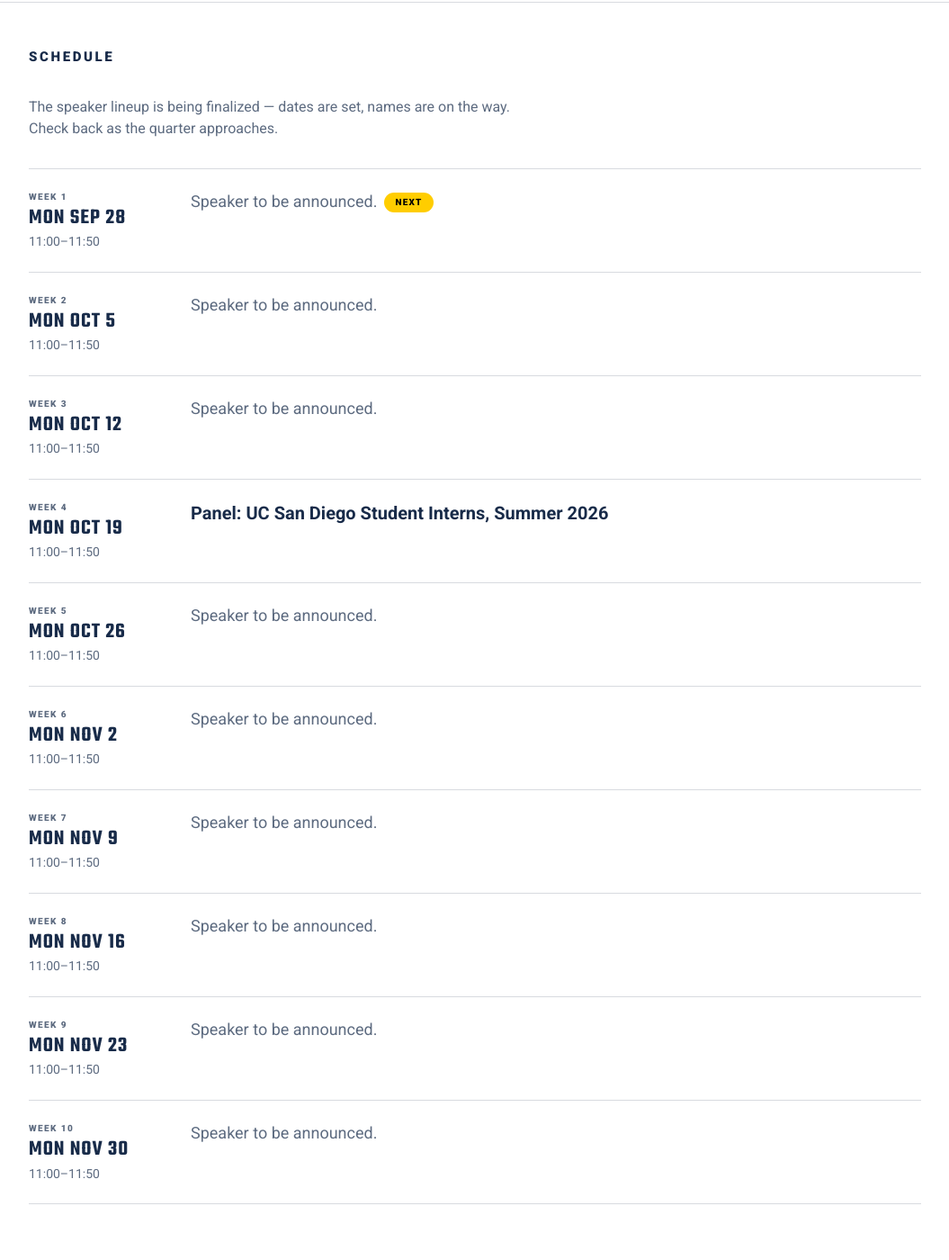
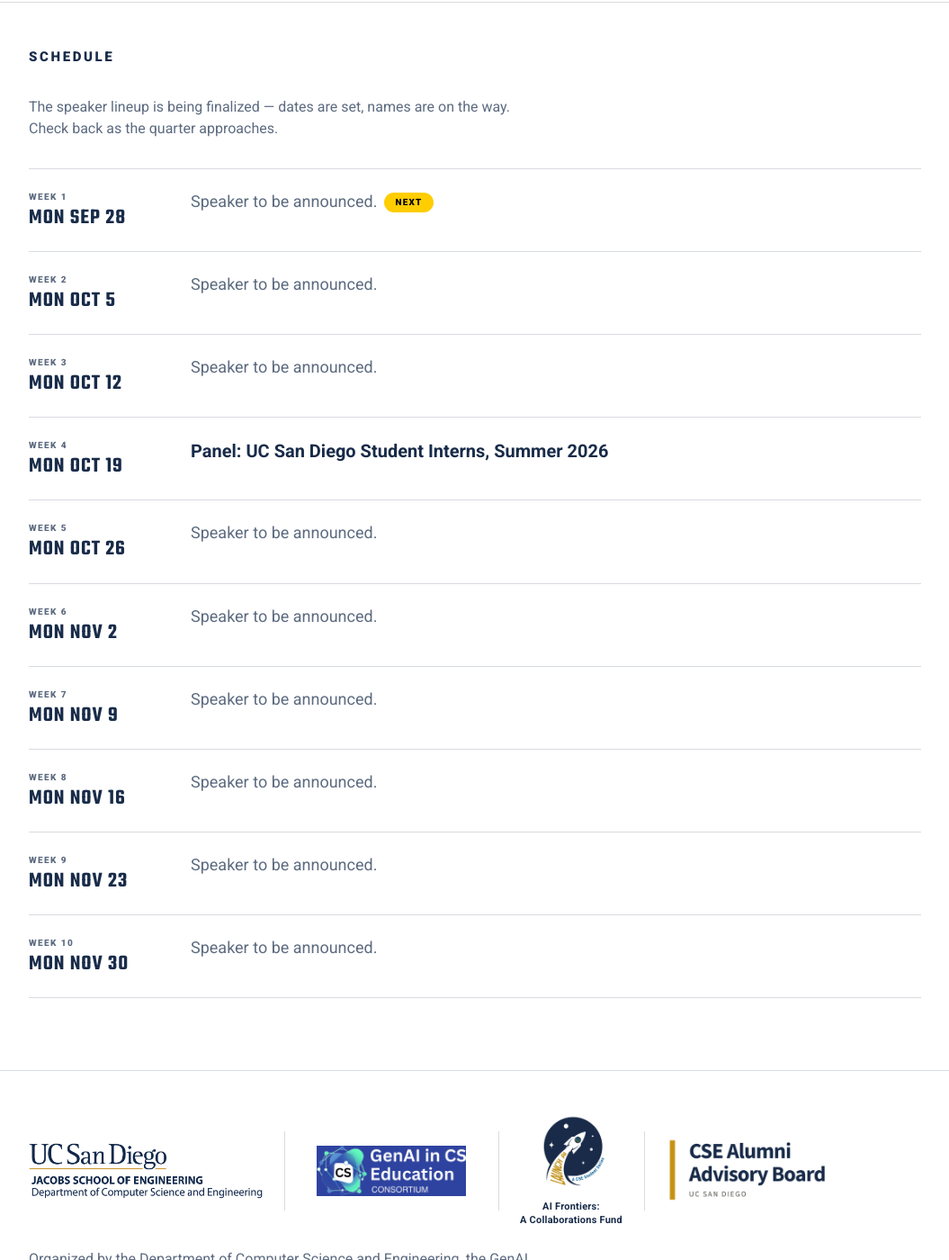
Before and after one commit to stevenjswanson/modern-swe, a Jekyll site: the page built from index.html, in a window 1280 px wide and 1400 px high, scrolled down 988 px. Shown: the whole window at 90% size, without its empty margins (112-1167 px from the left). Built offline with Jekyll 4.4.1, drawn with Linux system fonts in a browser that asks for light colours.

Commit message:
Note Pugh's industry work; drop per-talk times
Bill Pugh's bio now mentions Google and Apple, taken from his own conflict
disclosure on the CMSC398Z course page.

Times cleared from all rows: every week is at the same hour, already stated in
the logistics box. The field stays in the schema and the template still renders
time or location individually, so a week that differs can override either one.

Co-Authored-By: Claude Opus 5 <noreply@anthropic.com>

```diff
--- a/_data/talks.json
+++ b/_data/talks.json
@@ -3,7 +3,7 @@
   "talks": [
     {
       "date": "2026-09-28",
-      "time": "11:00–11:50",
+      "time": "",
       "location": "",
       "status": "confirmed",
       "tentative": true,
@@ -25,7 +25,7 @@
     },
     {
       "date": "2026-10-05",
-      "time": "11:00–11:50",
+      "time": "",
       "location": "",
       "status": "confirmed",
       "tentative": true,
@@ -68,7 +68,7 @@
     },
     {
       "date": "2026-10-12",
-      "time": "11:00–11:50",
+      "time": "",
       "location": "",
       "status": "confirmed",
       "tentative": true,
@@ -79,7 +79,7 @@
           "name": "Bill Pugh",
           "role": "Professor Emeritus, University of Maryland",
           "org": "",
-          "bio": "Invented the skip list and the Omega test, co-authored the FindBugs static analysis tool, and led the revision of the Java memory model (JSR 133). Came out of retirement to create CMSC398Z “Coding with AI” at Maryland, a course on building software with chatbots, AI-powered IDEs and command-line coding agents.",
+          "bio": "Invented the skip list and the Omega test, co-authored the FindBugs static analysis tool, and led the revision of the Java memory model (JSR 133). He has worked at Google and Apple, and came out of retirement to create CMSC398Z “Coding with AI” at Maryland, a course on building software with chatbots, AI-powered IDEs and command-line coding agents.",
           "links": [
             {
               "label": "Bio",
@@ -99,7 +99,7 @@
     },
     {
       "date": "2026-10-19",
-      "time": "11:00–11:50",
+      "time": "",
       "location": "",
       "status": "confirmed",
       "tentative": false,
@@ -113,7 +113,7 @@
     },
     {
       "date": "2026-10-26",
-      "time": "11:00–11:50",
+      "time": "",
       "location": "",
       "status": "confirmed",
       "tentative": true,
@@ -135,7 +135,7 @@
     },
     {
       "date": "2026-11-02",
-      "time": "11:00–11:50",
+      "time": "",
       "location": "",
       "status": "tba",
       "tentative": false,
@@ -149,7 +149,7 @@
     },
     {
       "date": "2026-11-09",
-      "time": "11:00–11:50",
+      "time": "",
       "location": "",
       "status": "confirmed",
       "tentative": true,
@@ -199,7 +199,7 @@
     },
     {
       "date": "2026-11-16",
-      "time": "11:00–11:50",
+      "time": "",
       "location": "",
       "status": "tba",
       "tentative": false,
@@ -213,7 +213,7 @@
     },
     {
       "date": "2026-11-23",
-      "time": "11:00–11:50",
+      "time": "",
       "location": "",
       "status": "tba",
       "tentative": false,
@@ -227,7 +227,7 @@
     },
     {
       "date": "2026-11-30",
-      "time": "11:00–11:50",
+      "time": "",
       "location": "",
       "status": "tba",
       "tentative": false,
--- a/_includes/talk-card.html
+++ b/_includes/talk-card.html
@@ -29,10 +29,17 @@
   <div class="talk__when">
     <span class="talk__week">Week {{ include.week }}</span>
     <span class="talk__date">{{ t.date | date: "%a %b %-d" }}</span>
+    {%- comment -%}
+      Both are usually empty: every week is at the same time and place, which the
+      logistics box states once. Either one still renders if a week differs.
+    {%- endcomment -%}
+    {%- if t.time != "" or t.location != "" -%}
     <span class="talk__time">
       {{- t.time -}}
-      {%- if t.location and t.location != "" %} · {{ t.location }}{% endif -%}
+      {%- if t.time != "" and t.location != "" %} · {% endif -%}
+      {{- t.location -}}
     </span>
+    {%- endif -%}
   </div>
 
   <div class="talk__body">
```
